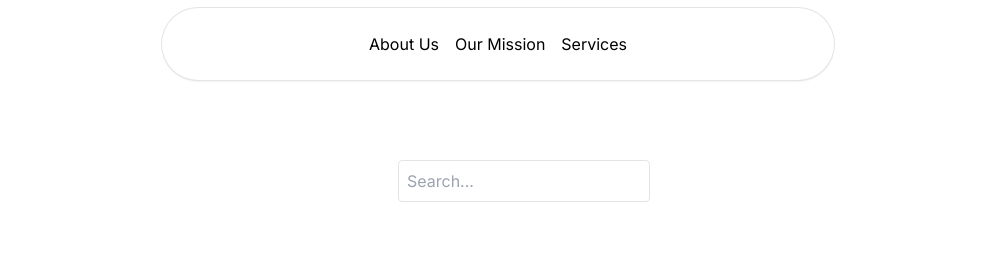
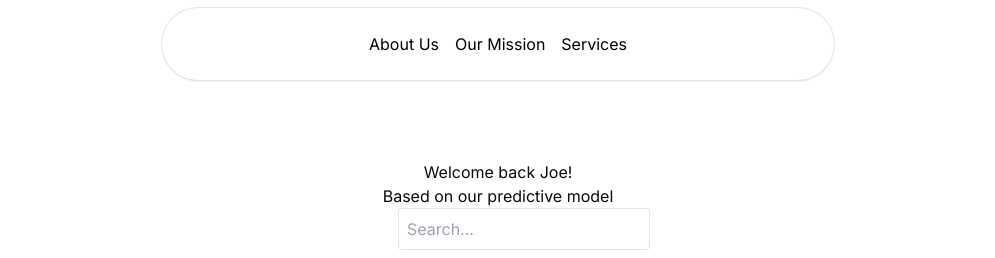
Before and after one commit to kanav89/Five20, a Next.js app: page /marketplace in a window 1280 px wide. Shown: the top 258 px of the page, without its empty margins (142-1137 px from the left). Built offline with nearby package versions, Linux system fonts and the light colour scheme.

Commit message:
Added UI

```diff
--- a/src/app/marketplace/page.tsx
+++ b/src/app/marketplace/page.tsx
@@ -71,6 +71,8 @@ export default function MarketplacePage() {
 
   return (
     <div className="max-w-5xl mx-auto px-8 flex flex-col items-center min-h-screen p-40">
+      <h1>Welcome back Joe!</h1>
+      <p>Based on our predictive model </p>
       <div className="search-div w-[200px]">
         <input
           type="text"
```
